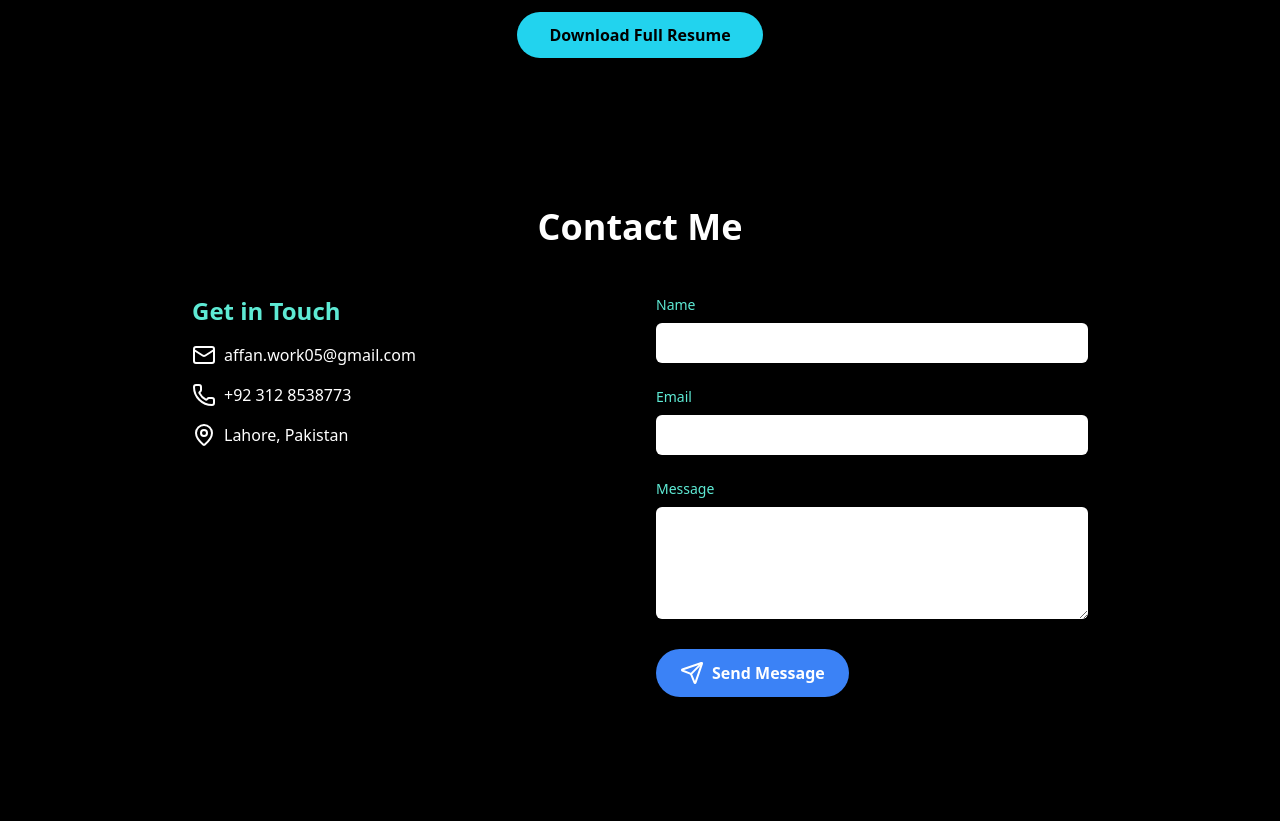
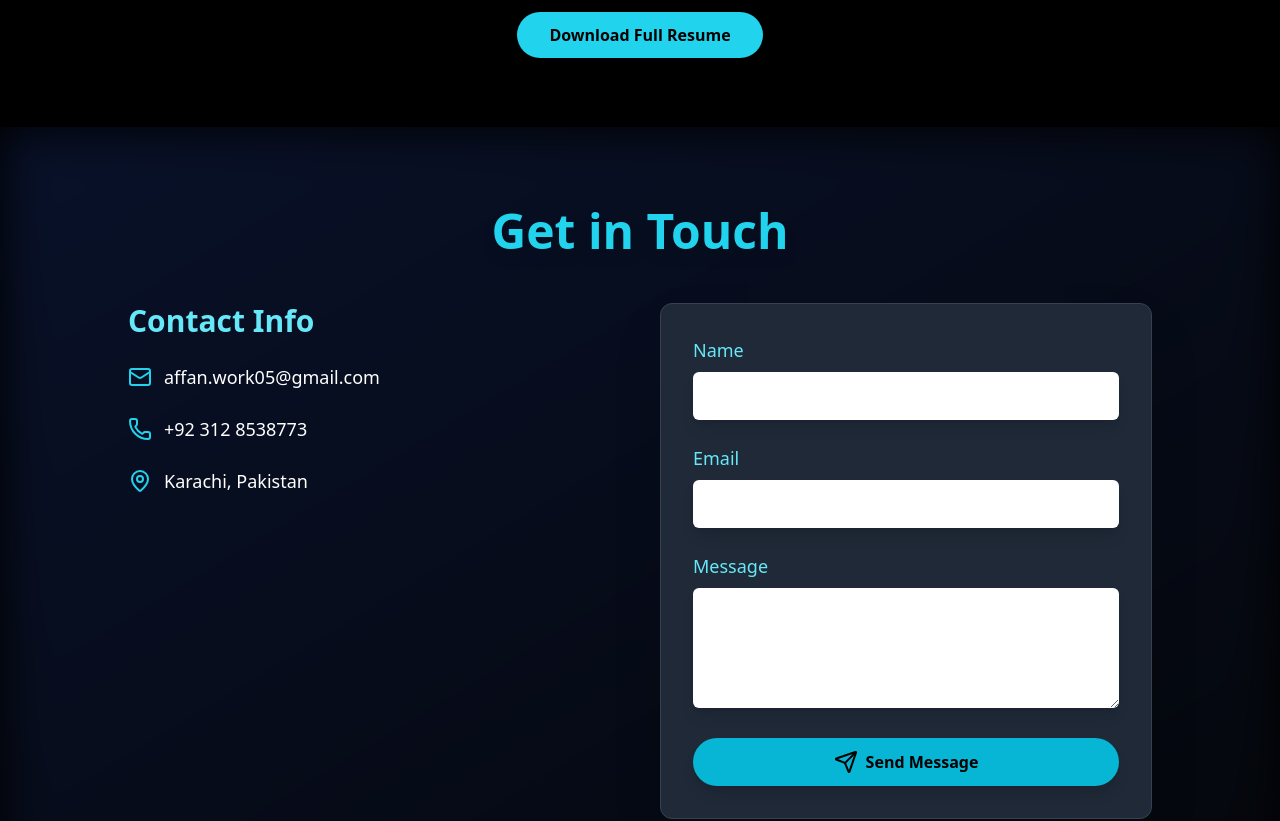
Before and after one commit to Muhammadd-01/Affan-s-Portfolio-Final-, a React (Vite) app: page / in a window 1280 px wide. Shown: the part 4200-5021 px from the top of the page. Built offline with nearby package versions, Linux system fonts and the light colour scheme; the HTML template or start-up script is replaced by a standard one.

Commit message:
Portfolio

```diff
--- a/src/components/Contact.jsx
+++ b/src/components/Contact.jsx
@@ -1,55 +1,56 @@
 "use client"
 
-import { useState } from "react"
-import { motion } from "framer-motion"
-import { Mail, Phone, MapPin, Send } from "lucide-react"
+import { useState } from "react";
+import { motion } from "framer-motion";
+import { Mail, Phone, MapPin, Send } from "lucide-react";
 
 const Contact = () => {
   const [formData, setFormData] = useState({
     name: "",
     email: "",
     message: "",
-  })
+  });
 
   const handleChange = (e) => {
-    setFormData({ ...formData, [e.target.name]: e.target.value })
-  }
+    setFormData({ ...formData, [e.target.name]: e.target.value });
+  };
 
   const handleSubmit = (e) => {
-    e.preventDefault()
-    console.log("Form submitted:", formData)
-    setFormData({ name: "", email: "", message: "" })
-  }
+    e.preventDefault();
+    console.log("Form submitted:", formData);
+    setFormData({ name: "", email: "", message: "" });
+  };
 
   return (
-    <section id="contact" className="py-20 bg-black bg-opacity-50">
-      <div className="container mx-auto px-4">
+    <section id="contact" className="py-20 bg-black relative overflow-hidden">
+      <div className="absolute inset-0 bg-gradient-to-br from-blue-900 to-gray-900 opacity-30 blur-xl"></div>
+      <div className="container mx-auto px-4 relative z-10">
         <motion.h2
-          className="text-4xl font-bold mb-12 text-center text-white"
+          className="text-5xl font-bold mb-12 text-center text-cyan-400 drop-shadow-lg"
           initial={{ opacity: 0, y: -50 }}
           animate={{ opacity: 1, y: 0 }}
           transition={{ duration: 0.6 }}
         >
-          Contact Me
+          Get in Touch
         </motion.h2>
-        <div className="max-w-4xl mx-auto">
-          <div className="grid grid-cols-1 md:grid-cols-2 gap-8">
+        <div className="max-w-5xl mx-auto">
+          <div className="grid grid-cols-1 md:grid-cols-2 gap-10">
             <motion.div
               initial={{ opacity: 0, x: -50 }}
               whileInView={{ opacity: 1, x: 0 }}
               transition={{ duration: 0.5 }}
               viewport={{ once: true }}
             >
-              <h3 className="text-2xl font-semibold mb-4 text-teal-300">Get in Touch</h3>
-              <div className="space-y-4 text-white">
-                <p className="flex items-center hover:text-teal-300 transition duration-300">
-                  <Mail className="mr-2" /> affan.work05@gmail.com
+              <h3 className="text-3xl font-semibold mb-6 text-cyan-300">Contact Info</h3>
+              <div className="space-y-6 text-white">
+                <p className="flex items-center hover:text-cyan-300 transition duration-300 text-lg">
+                  <Mail className="mr-3 text-cyan-400" /> affan.work05@gmail.com
                 </p>
-                <p className="flex items-center hover:text-teal-300 transition duration-300">
-                  <Phone className="mr-2" /> +92 312 8538773
+                <p className="flex items-center hover:text-cyan-300 transition duration-300 text-lg">
+                  <Phone className="mr-3 text-cyan-400" /> +92 312 8538773
                 </p>
-                <p className="flex items-center hover:text-teal-300 transition duration-300">
-                  <MapPin className="mr-2" /> Lahore, Pakistan
+                <p className="flex items-center hover:text-cyan-300 transition duration-300 text-lg">
+                  <MapPin className="mr-3 text-cyan-400" /> Karachi, Pakistan
                 </p>
               </div>
             </motion.div>
@@ -60,9 +61,9 @@ const Contact = () => {
               transition={{ duration: 0.5 }}
               viewport={{ once: true }}
             >
-              <form onSubmit={handleSubmit} className="space-y-6">
+              <form onSubmit={handleSubmit} className="space-y-6 bg-gray-800 p-8 rounded-xl shadow-2xl border border-gray-700">
                 <motion.div whileHover={{ scale: 1.02 }}>
-                  <label htmlFor="name" className="block text-sm font-medium mb-2 text-teal-300">
+                  <label htmlFor="name" className="block text-lg font-medium mb-2 text-cyan-300">
                     Name
                   </label>
                   <input
@@ -71,12 +72,12 @@ const Contact = () => {
                     name="name"
                     value={formData.name}
                     onChange={handleChange}
-                    className="w-full px-4 py-2 text-black rounded-md focus:outline-none focus:ring-2 focus:ring-red-500 shadow-lg transition duration-300"
+                    className="w-full px-4 py-3 text-black rounded-md focus:outline-none focus:ring-2 focus:ring-cyan-500 shadow-lg transition duration-300"
                     required
                   />
                 </motion.div>
                 <motion.div whileHover={{ scale: 1.02 }}>
-                  <label htmlFor="email" className="block text-sm font-medium mb-2 text-teal-300">
+                  <label htmlFor="email" className="block text-lg font-medium mb-2 text-cyan-300">
                     Email
                   </label>
                   <input
@@ -85,12 +86,12 @@ const Contact = () => {
                     name="email"
                     value={formData.email}
                     onChange={handleChange}
-                    className="w-full px-4 py-2 text-black rounded-md focus:outline-none focus:ring-2 focus:ring-red-500 shadow-lg transition duration-300"
+                    className="w-full px-4 py-3 text-black rounded-md focus:outline-none focus:ring-2 focus:ring-cyan-500 shadow-lg transition duration-300"
                     required
                   />
                 </motion.div>
                 <motion.div whileHover={{ scale: 1.02 }}>
-                  <label htmlFor="message" className="block text-sm font-medium mb-2 text-teal-300">
+                  <label htmlFor="message" className="block text-lg font-medium mb-2 text-cyan-300">
                     Message
                   </label>
                   <textarea
@@ -99,13 +100,13 @@ const Contact = () => {
                     value={formData.message}
                     onChange={handleChange}
                     rows="4"
-                    className="w-full px-4 py-2 text-black rounded-md focus:outline-none focus:ring-2 focus:ring-red-500 shadow-lg transition duration-300"
+                    className="w-full px-4 py-3 text-black rounded-md focus:outline-none focus:ring-2 focus:ring-cyan-500 shadow-lg transition duration-300"
                     required
                   ></textarea>
                 </motion.div>
                 <motion.button
                   type="submit"
-                  className="bg-blue-500 text-white px-6 py-3 rounded-full font-semibold hover:bg-blue-600 transition duration-300 flex items-center shadow-lg hover:shadow-xl"
+                  className="bg-cyan-500 text-black px-6 py-3 rounded-full font-semibold hover:bg-cyan-600 transition duration-300 flex items-center shadow-lg hover:shadow-xl w-full justify-center"
                   whileHover={{ scale: 1.1 }}
                   whileTap={{ scale: 0.9 }}
                 >
@@ -118,7 +119,7 @@ const Contact = () => {
         </div>
       </div>
     </section>
-  )
-}
+  );
+};
 
-export default Contact
+export default Contact;
```
